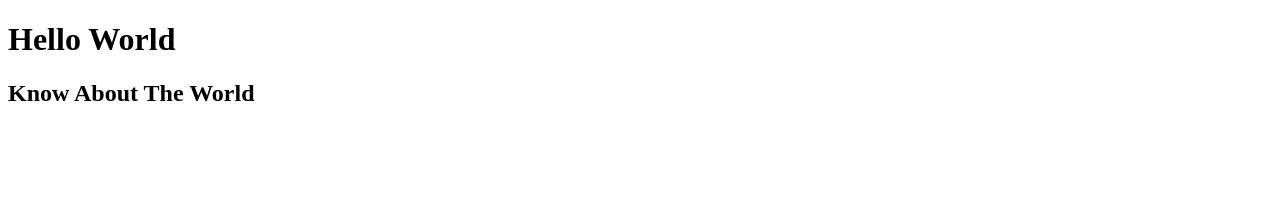
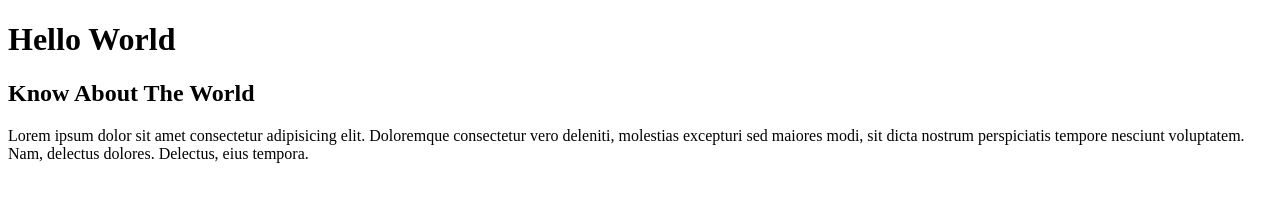
Before and after one commit to galib-ahmed1133/My-First-Website, a plain HTML site: page index.html in a window 1280 px wide. Drawn offline with Linux system fonts and the light colour scheme.

Commit message:
added a p tag

```diff
--- a/index.html
+++ b/index.html
@@ -8,5 +8,6 @@
 <body>
     <h1>Hello World</h1>
     <h2>Know About The World</h2>
+    <p>Lorem ipsum dolor sit amet consectetur adipisicing elit. Doloremque consectetur vero deleniti, molestias excepturi sed maiores modi, sit dicta nostrum perspiciatis tempore nesciunt voluptatem. Nam, delectus dolores. Delectus, eius tempora.</p>
 </body>
 </html>
```
